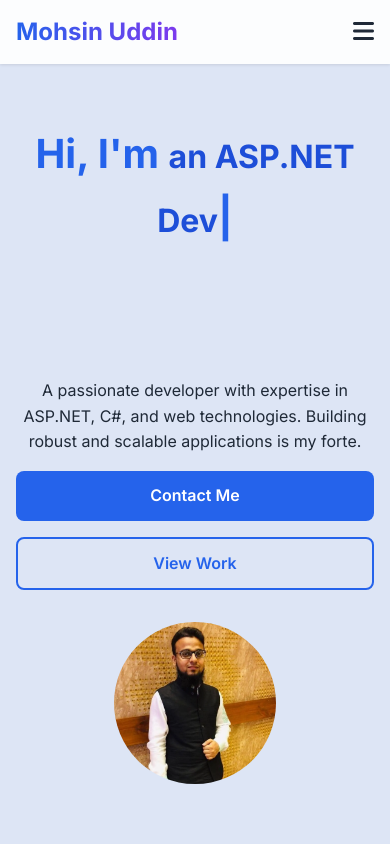
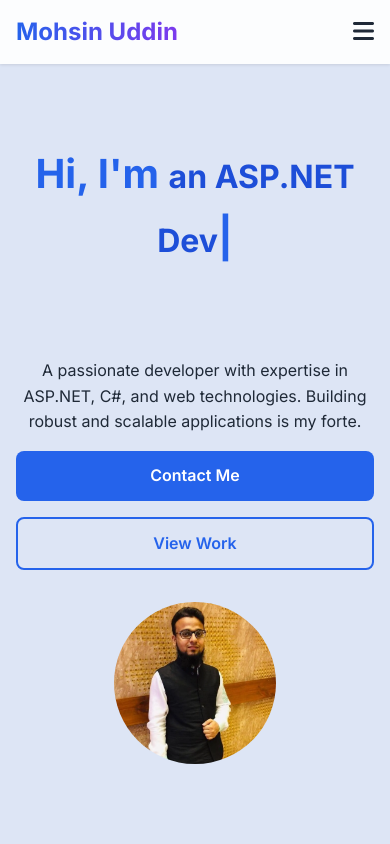
Before and after one commit to MohsinUddin507/Mohsin, a plain HTML site: page index.html in a window 390 px wide. Shown: the top 844 px of the page. Drawn offline with nearby package versions, Linux system fonts and the light colour scheme.

Commit message:
Update style.css

```diff
--- a/style.css
+++ b/style.css
@@ -460,7 +460,7 @@ form button:hover {
         margin-top: 70px;
     }
     .hero-text h2{
-        height: 240px;
+        height: 200px;
     }
     .hero-text{
         width:100%;
```
